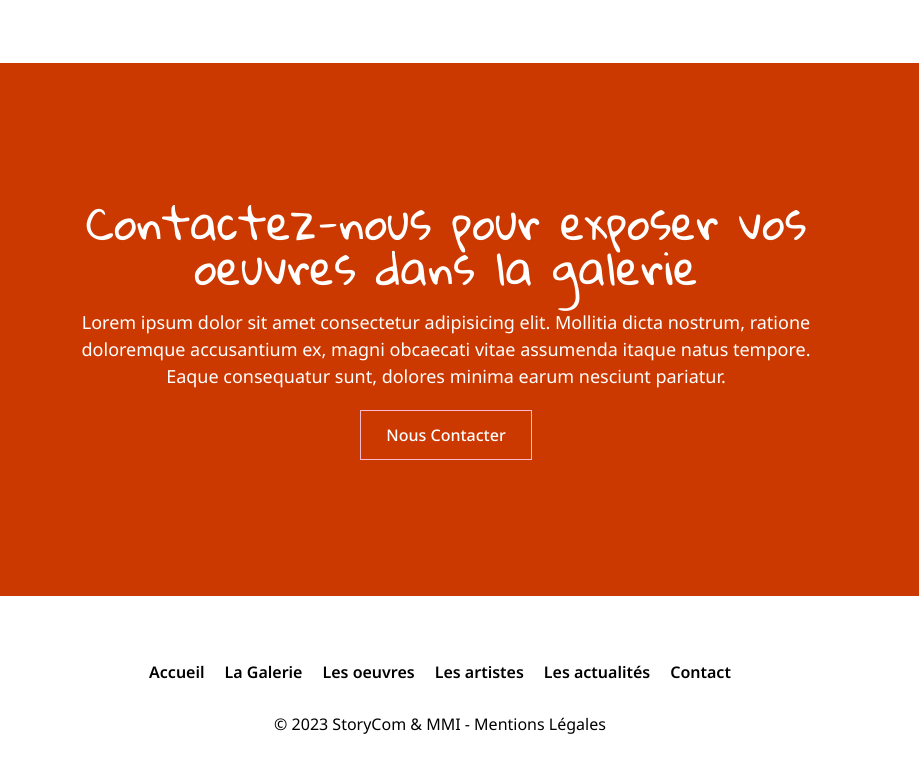
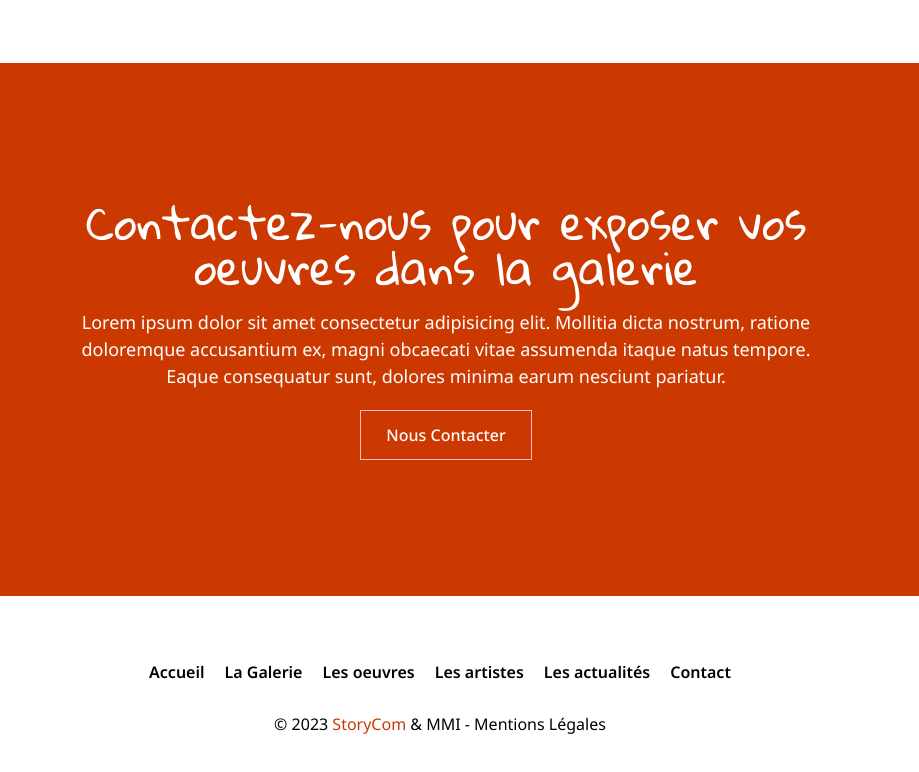
Before and after one commit to Roooceee/Brigitte, a plain HTML site: page index.html in a window 1280 px wide. In both pictures the pointer is over the link "StoryCom". Shown: the part 4570-5342 px from the top of the page, 194-1113 px from the left. Drawn offline with Linux system fonts and the light colour scheme.

Commit message:
Brigitte remake design
Add :hover in <p> copyright in the footer

```diff
--- a/css/style.css
+++ b/css/style.css
@@ -754,6 +754,10 @@ footer .nav1 ul li a:hover {
     color: var(--colorred);
 }
 
+footer .nav1 p a:hover {
+    color: var(--colorred);
+}
+
 footer .nav2 ul {
     display: flex;
     gap: 20px;
```
